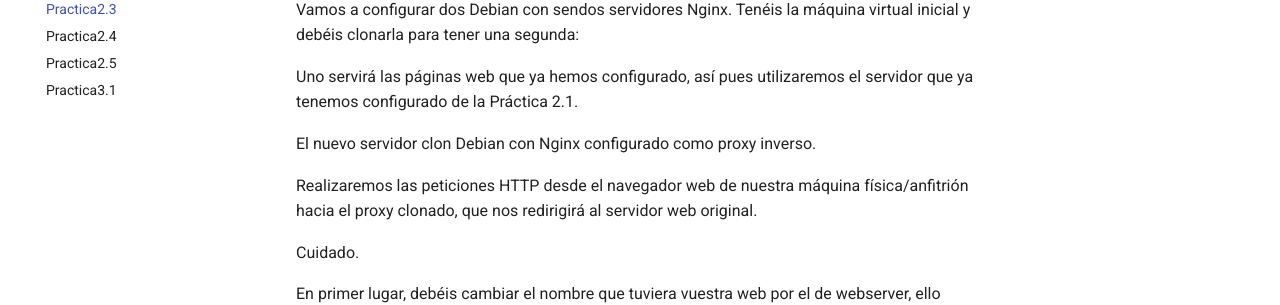
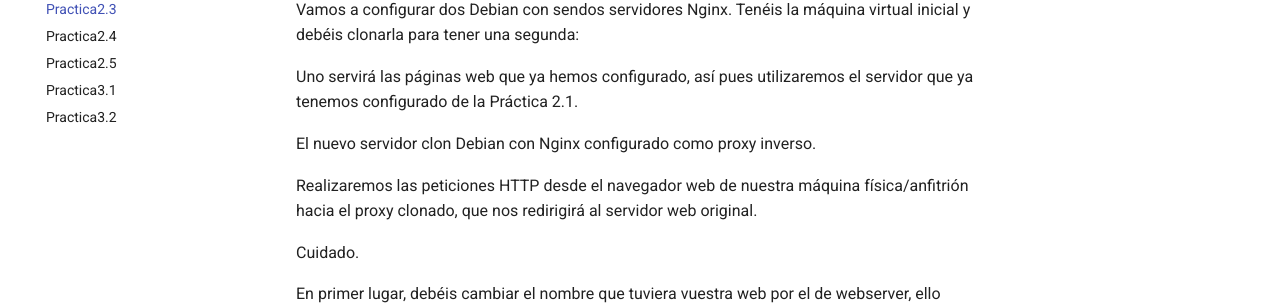
Before and after one commit to SalvadorVelaSanz/DESPLIEGUE-WEB, an MkDocs documentation site: the page built from docs/Practica3.md, in a window 1280 px wide. Shown: the part 183-488 px from the top of the page. Built offline with MkDocs 1.6.1 and Material for MkDocs 9.7.7, drawn with Linux system fonts in a browser that asks for light colours.

Commit message:
preparacion practica 3.2

```diff
--- a/mkdocs.yml
+++ b/mkdocs.yml
@@ -9,3 +9,4 @@
   - Practica2.4: Practica4.md
   - Practica2.5: Practica5.md
   - Practica3.1: Practica6.md
+  - Practica3.2: Practica7.md
```
Also changed, not shown: docs/Practica7.md (added).
